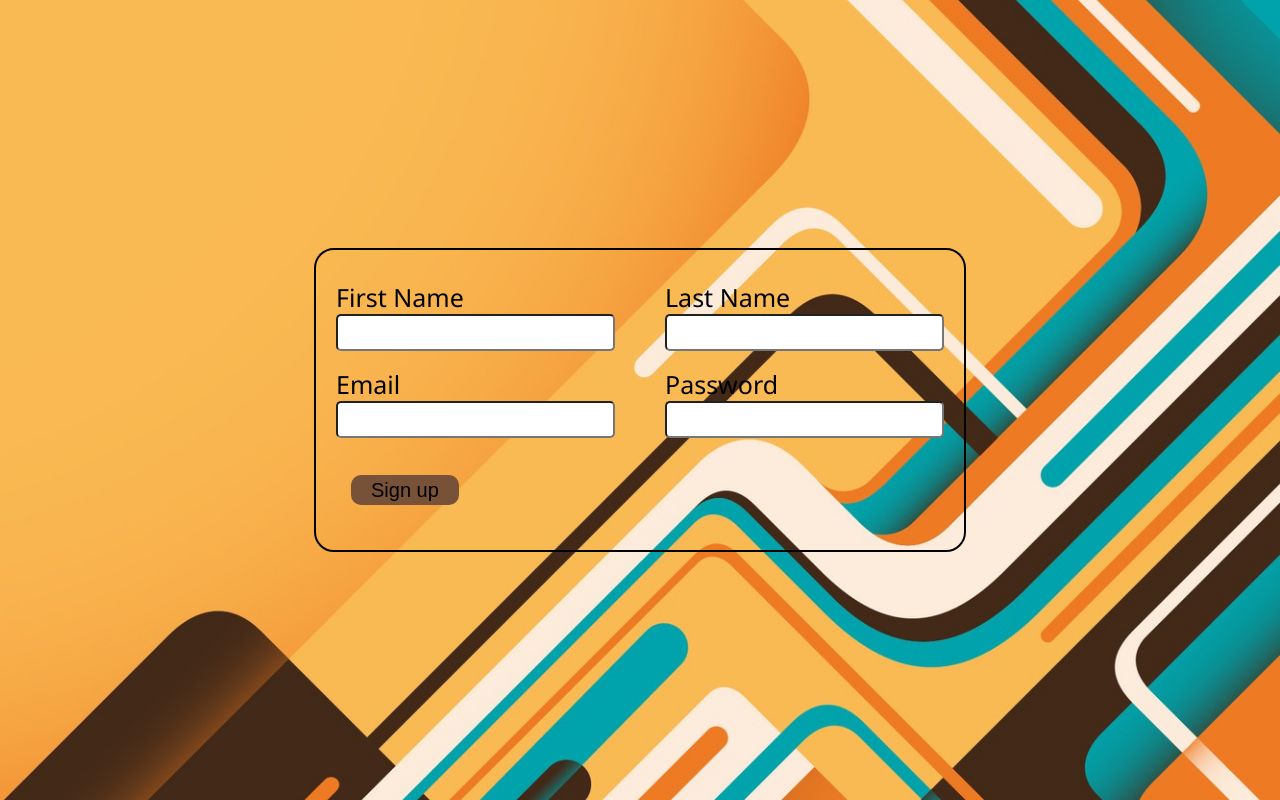
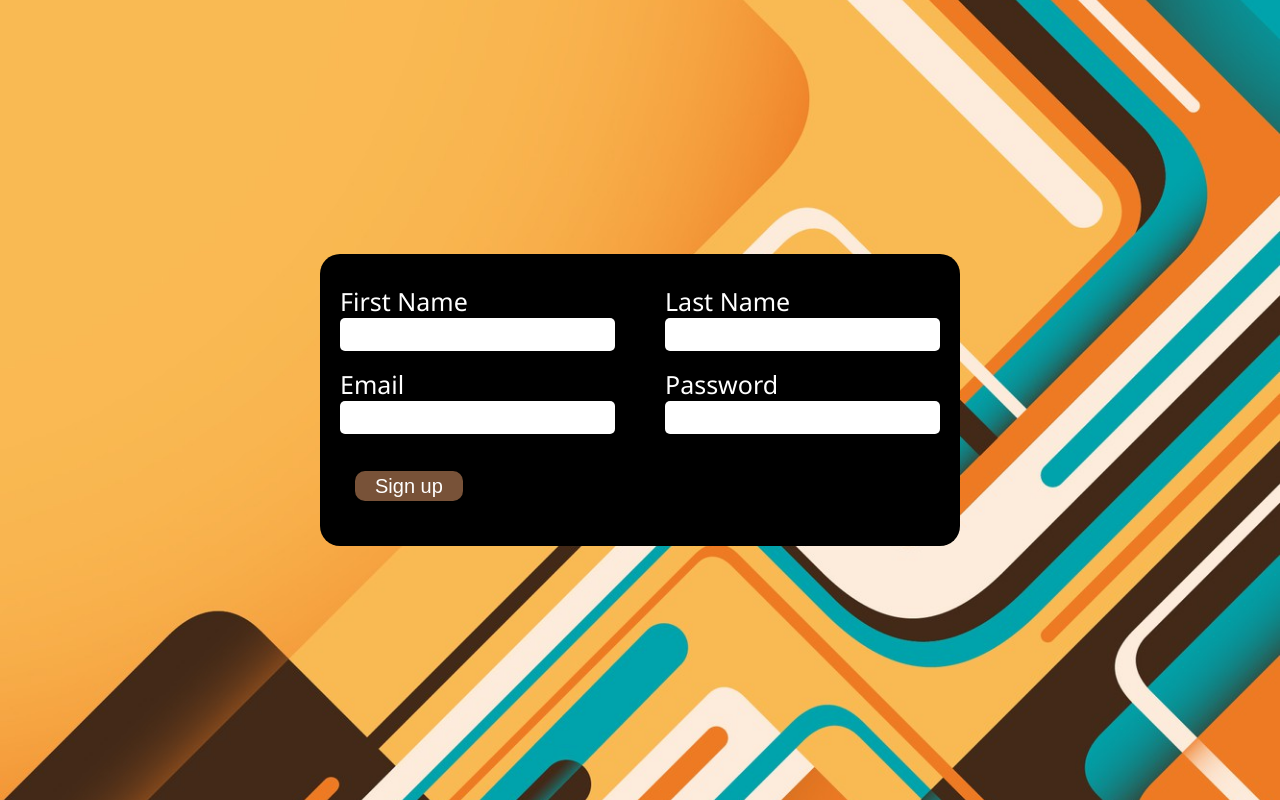
Before and after one commit to Valentine057/flask-social-media, a Flask app: page /sign-up in a window 1280 px wide. Run offline with Flask 3, Linux system fonts and the light colour scheme; parts of the project's set-up code (start-up, migrations or seed data) failed here and were passed over.

Commit message:
css improved

```diff
--- a/static/style.css
+++ b/static/style.css
@@ -5,7 +5,7 @@
 }
 
 body {
-    background: url("../images/oranzhevyi-fon-linii-background-geometriia-vektor.jpg") center/cover no-repeat fixed;
+    background: url("images/oranzhevyi-fon-linii-background-geometriia-vektor.jpg") center/cover no-repeat fixed;
 }
 
 
@@ -33,6 +33,10 @@ body {
     margin-right: 75%;
 }
 
+#user {
+    height: 100vh;
+}
+
 form input[type=text], form input[type=email] {
     margin-bottom: 1rem;
 }
@@ -45,6 +49,7 @@ input {
     border-radius: 5px;
     padding: 5px 5px;
     font-size: 20px;
+    border: none;
 }
 
 #butt1 {
@@ -52,6 +57,7 @@ input {
     padding: 3px 20px;
     height: 30px;
     margin: 15px;
+    color: white;
     border-radius: 10px;
     border: none;
 }
@@ -72,8 +78,9 @@ input {
 }
 
 .login {
-    border: 3px solid black;
+    background-color: black;
     padding: 30px 20px;
+    color: white;
     width: 50%;
     height: 30vh;
     border-radius: 20px;
@@ -104,8 +111,9 @@ input {
 #Sign{
     display: flex;
     flex-direction: column;
-    border: 2px solid black;
     padding: 30px 20px;
+    background-color: black;
+    color: white;
     border-radius: 20px;
 }
 
--- a/templates/index.html
+++ b/templates/index.html
@@ -13,7 +13,7 @@
                 <a href="{{ url_for('show_sign_up_form') }}">Sign up</a>
             </button>
             {% else %}
-            <h1>{{ current_user["first_name"] }}, welcome to our social media application</h1>
+            <h1 id="user">{{ current_user["first_name"] }}, welcome to our social media application</h1>
             {% endif %}
         </div>
     </body>
```
Also changed, not shown: static/images/oranzhevyi-fon-linii-background-geometriia-vektor.jpg (renamed from images/oranzhevyi-fon-linii-background-geometriia-vektor.jpg).
